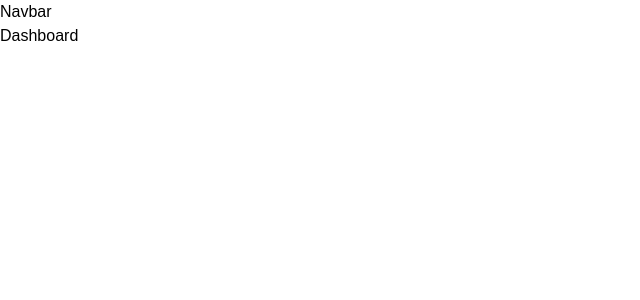
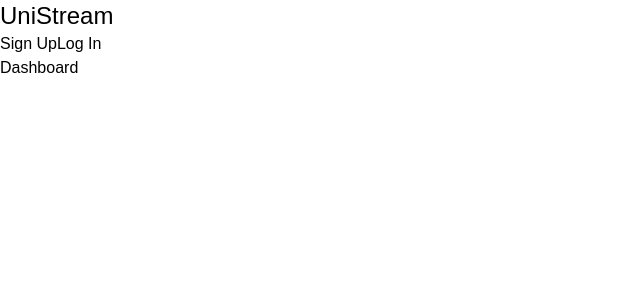
Before and after one commit to khalidkarimkqr/UniStream, a React (Vite) app in the folder client/: page /dashboard in a window 1280 px wide. Shown: the top 300 px of the page, without its empty margins (0-640 px from the left). Built offline with nearby package versions, Linux system fonts and the light colour scheme; a web font is replaced by a local one.

Commit message:
set up basic navbar with links based on auth state

```diff
--- /dev/null
+++ b/client/src/components/Navbar.jsx
@@ -0,0 +1,30 @@
+/* eslint-disable no-unused-vars */
+import React, { useContext } from "react";
+import { AppContext } from "../contexts/AppContext";
+import { useNavigate, Link } from "react-router-dom";
+
+const Navbar = () => {
+  const { isAuthenticated, setUser, setIsAuthenticated } =
+    useContext(AppContext);
+  const navigate = useNavigate();
+
+  return (
+    <nav>
+      <Link to={"/"} className="text-2xl">
+        UniStream
+      </Link>
+      {isAuthenticated ? (
+        <ul>
+          <Link to="/dashboard">Dashboard</Link>
+        </ul>
+      ) : (
+        <ul>
+          <Link to="/dashboard">Sign Up</Link>
+          <Link to="/dashboard">Log In</Link>
+        </ul>
+      )}
+    </nav>
+  );
+};
+
+export default Navbar;
--- a/client/src/layouts/Layout.jsx
+++ b/client/src/layouts/Layout.jsx
@@ -1,11 +1,12 @@
 import React from "react";
 
 import { Toaster } from "react-hot-toast";
+import Navbar from "../components/Navbar";
 
 const Layout = ({ children }) => {
   return (
     <>
-      <span>Navbar</span>
+      <Navbar />
       <Toaster
         position="bottom-center"
         reverseOrder={false}
```
